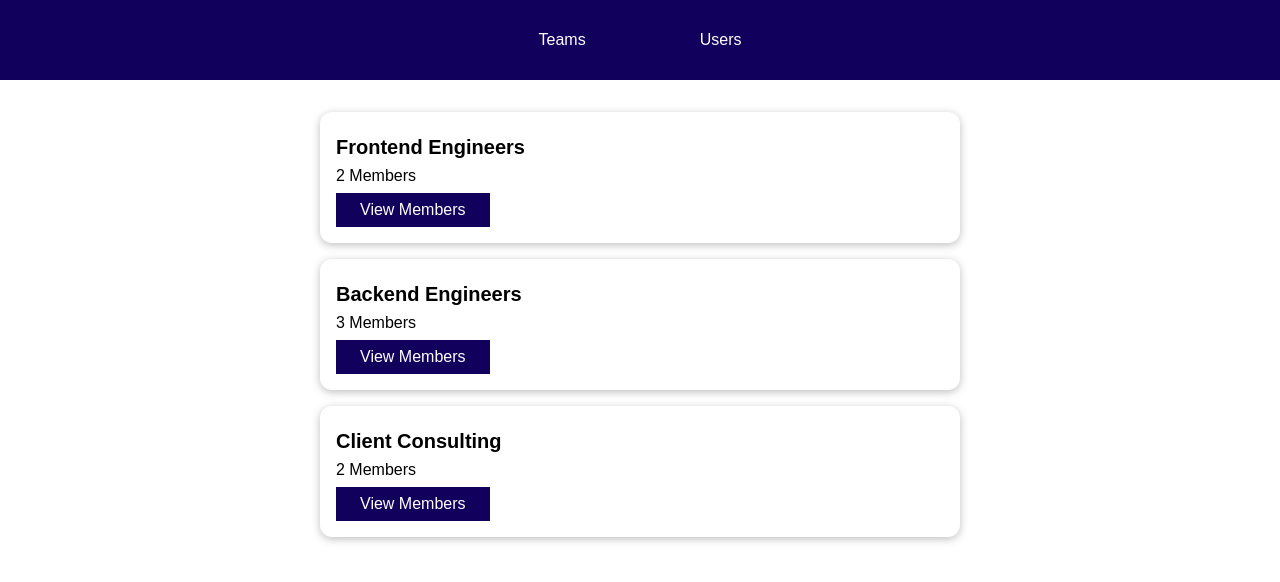
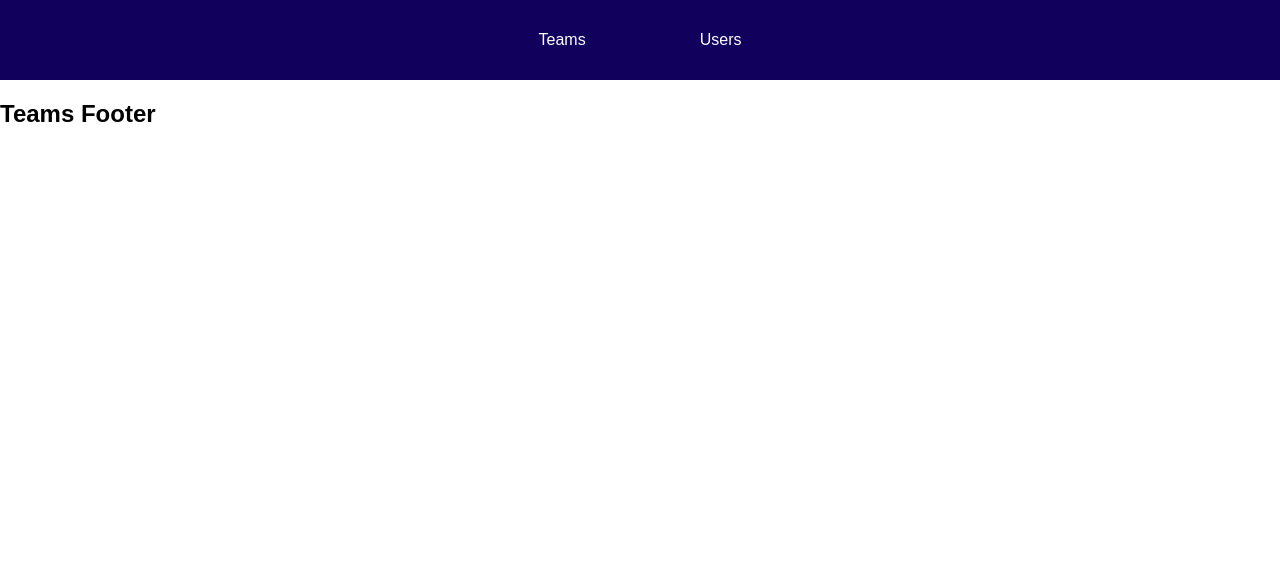
Before and after one commit to vahid-bagh3ri/VueJS_1, a Vue app: page /teams in a window 1280 px wide. Shown: the top 582 px of the page. Built offline with nearby package versions, Linux system fonts and the light colour scheme.

Commit message:
17. Rendering Multiple Routes with Named Router Views

```diff
--- a/src/App.vue
+++ b/src/App.vue
@@ -3,6 +3,9 @@
   <main>
     <router-view></router-view>
   </main>
+  <footer>
+    <router-view name="footer"></router-view>
+  </footer>
 </template>
 
 <script>
--- /dev/null
+++ b/src/components/teams/TeamsFooter.vue
@@ -0,0 +1,3 @@
+<template>
+    <h2>Teams Footer</h2>
+</template>
--- /dev/null
+++ b/src/components/users/UsersFooter.vue
@@ -0,0 +1,3 @@
+<template>
+    <h2>Teams Footer</h2>
+</template>
--- a/src/main.js
+++ b/src/main.js
@@ -6,7 +6,8 @@
 import TeamMembers from './components/teams/TeamMembers.vue';
 import UsersList from './components/users/UsersList.vue';
 import NotFound from './components/nav/NotFound.vue';
-
+import TeamsFooter from './components/teams/TeamsFooter.vue';
+import UsersFooter from './components/users/UsersFooter.vue';
 const router = createRouter({
   history: createWebHistory(),
   routes: [
@@ -14,7 +15,7 @@
     {
       name: 'teams',
       path: '/teams',
-      component: TeamsList,
+      components: { defualt: TeamsList, footer: TeamsFooter },
       children: [
         {
           name: 'team-members',
@@ -24,7 +25,13 @@
         } // /teams/t1
       ]
     }, //our-domain.com/teams => TeamsList] }, // alias: '/'  //our-domain.com/teams => TeamsList
-    { path: '/users', component: UsersList }, //our-domain.com/teams => UsersList
+    {
+      path: '/users',
+      components: {
+        default: UsersList,
+        footer: UsersFooter
+      }
+    }, //our-domain.com/teams => UsersList
     { path: '/:notFound(.*)', component: NotFound }
   ]
 });
```
